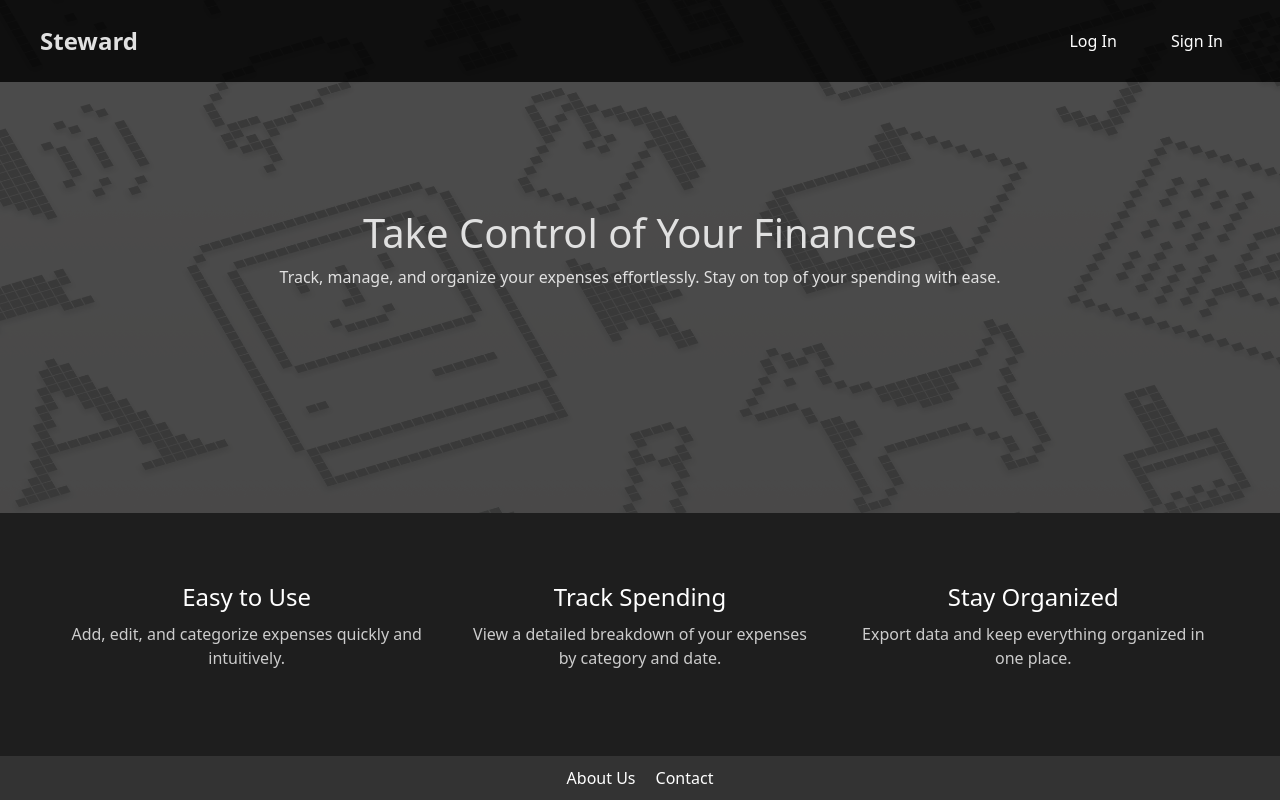
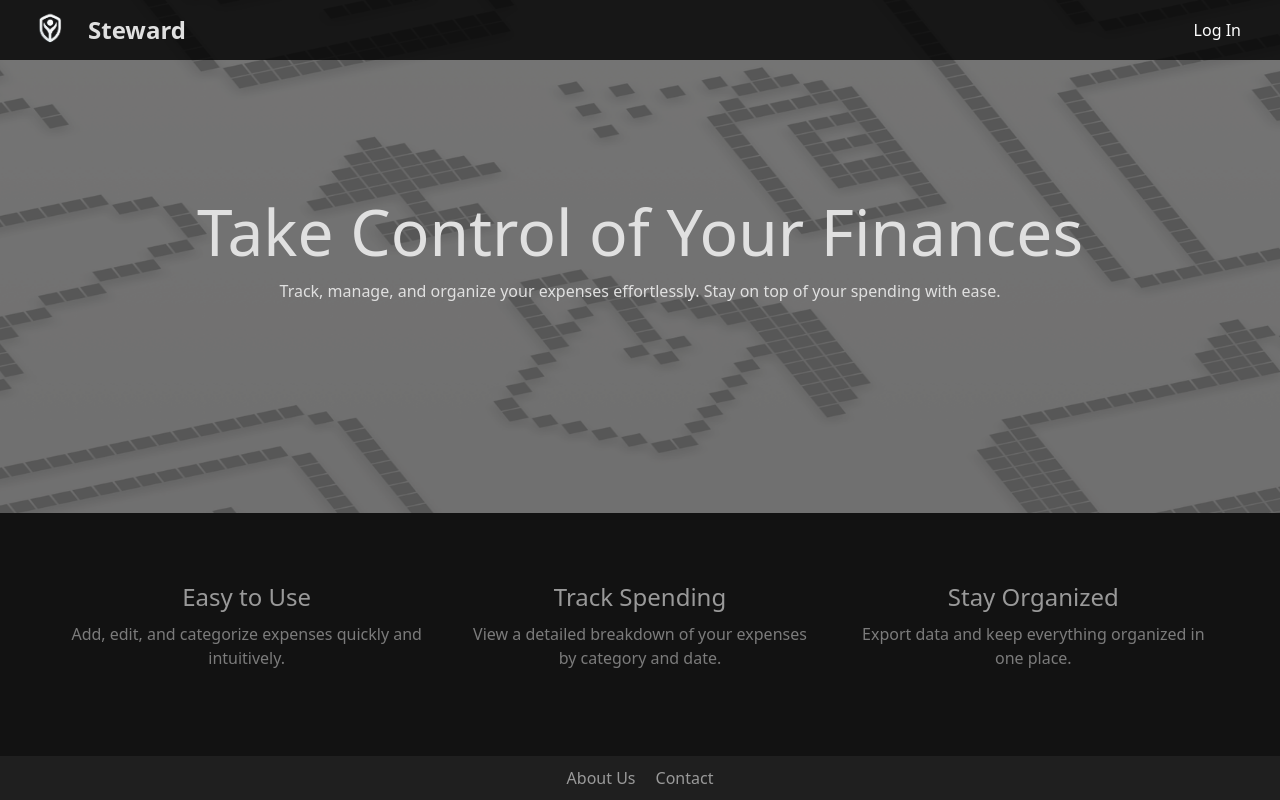
Before and after one commit to drypuddle1220/Steward-Expense, a React (Vite) app: page / in a window 1280 px wide. Built offline with nearby package versions, Linux system fonts and the light colour scheme.

Commit message:
Visual improvements
1. Added animation to both landing page and login page. So they don't look too dry
2. Delete sign up option, and merge both into Login page. And login page will update itself to register new account, or sign in.

```diff
--- a/src/components/LandingPage.module.css
+++ b/src/components/LandingPage.module.css
@@ -13,7 +13,7 @@
 	display: flex; /* Use flexbox for layout */
 	justify-content: space-between; /* Space items evenly */
 	align-items: center; /* Center items vertically */
-	padding: 20px; /* Add some padding */
+	padding: 2px; /* Add some padding */
 	position: absolute; /* Position at the top */
 	width: 100%; /* Full width */
 	background-color: rgba(0, 0, 0, 0.8); /* Semi-transparent background */
@@ -25,6 +25,13 @@
 	font-weight: bold;
 	margin-left: 20px;
 	color: #e0e0e0; /* Light color for logo */
+	display: flex;
+	align-items: center;
+}
+
+.stewardlogo {
+	height: 3.5rem; /* Adjust size as needed */
+	margin-right: 10px; /* Space between logo and text */
 }
 
 .logInBtn,
@@ -56,9 +63,28 @@
 	align-items: center;
 	padding: 50px;
 	background: url("../assets/hero-image.png") no-repeat center center/cover,
-		linear-gradient(to bottom right, #333333, #000000);
-	opacity: 0.95; /* Adjust the opacity for a subtle effect */
-	animation: fadeIn 1s forwards;
+		linear-gradient(to bottom right, #1c1c1c, #000000);
+
+	background-size: 200% 200%;
+	animation: gradientAnimation 40s ease infinite; /* Slow down the movement */
+}
+
+@keyframes gradientAnimation {
+	0% {
+		background-position: 0% 0%; /* Start at the top-left */
+	}
+	25% {
+		background-position: 50% 0%; /* Move to top-center */
+	}
+	50% {
+		background-position: 100% 50%; /* Move to center-right */
+	}
+	75% {
+		background-position: 50% 100%; /* Move to bottom-center */
+	}
+	100% {
+		background-position: 0% 50%; /* Return to left-center */
+	}
 }
 
 /* Keyframes for fade-in effect */
@@ -76,8 +102,12 @@
 	left: 0;
 	right: 0;
 	bottom: 0;
-	background: rgba(0, 0, 0, 0.6); /* Adjust the alpha value for darkness */
+	background: rgba(0, 0, 0, 0.4); /* Adjust the alpha value for darkness */
 	z-index: 1; /* Place it behind the text */
+}
+
+.heroSection h1 {
+	font-size: 4rem;
 }
 
 .heroSection h1,
--- a/src/components/LandingPage.tsx
+++ b/src/components/LandingPage.tsx
@@ -13,11 +13,18 @@ const LandingPage: React.FC = () => {
 		<div className={styles.landingPage}>
 			{/* Navbar */}
 			<nav className={styles.navbar}>
-				<div className={styles.logo}>Steward</div>
+				<div className={styles.logo}>
+					<img
+						src='src/assets/steward_logo.png'
+						alt='Steward Logo'
+						className={styles.stewardlogo}
+					/>
+					<div>Steward</div>
+				</div>
+
 				<div>
-					<button className={styles.logInBtn}>Log In</button>
-					<button className={styles.signInBtn} onClick={handleSignIn}>
-						Sign In
+					<button className={styles.logInBtn} onClick={handleSignIn}>
+						Log In
 					</button>
 				</div>
 			</nav>
--- a/src/components/Login.module.css
+++ b/src/components/Login.module.css
@@ -1,22 +1,42 @@
 .login-page {
-	animation: fadeIn 0.5s ease; /* Modal fade-in animation */
 	display: flex;
-	flex-direction: column;
-	justify-content: space-between;
-	min-height: 100vh;
+	justify-content: center; /* Center horizontally */
+	align-items: center; /* Center vertically */
+	height: 100vh; /* Full viewport height */
+	width: 100vw; /* Full viewport width */
 	background-color: #121212; /* Dark background for the page */
+	background: url("../assets/hero-image.png") center/cover no-repeat, #121212;
+	background-blend-mode: overlay;
+	background-size: 200% 200%;
+	animation: gradientAnimation 40s ease infinite; /* Slow down the movement */
+}
+
+@keyframes gradientAnimation {
+	0% {
+		background-position: 0% 0%; /* Start at the top-left */
+	}
+	25% {
+		background-position: 50% 0%; /* Move to top-center */
+	}
+	50% {
+		background-position: 100% 50%; /* Move to center-right */
+	}
+	75% {
+		background-position: 50% 100%; /* Move to bottom-center */
+	}
+	100% {
+		background-position: 0% 50%; /* Return to left-center */
+	}
 }
 
 .login-modal {
-	background-color: #121212; /* Dark background like Vercel */
+	background-color: #121212;
 	border: none; /* Remove the border */
 	padding: 40px; /* Increased padding for a more spacious feel */
 	width: 400px; /* Wider modal for a better layout */
-	margin: 0 auto;
 	border-radius: 8px;
 	box-shadow: 0px 4px 20px rgba(0, 0, 0, 0.3); /* Softer shadow for a floating effect */
 	animation: slideIn 0.5s ease; /* Modal slide-in animation */
-	justify-content: center;
 }
 
 h2 {
@@ -27,7 +47,7 @@ h2 {
 
 input {
 	width: 100%;
-	padding: 12px; /* Increased padding for input fields */
+	padding: 8px; /* Increased padding for input fields */
 	margin: 10px 0;
 	border: 1px solid #444; /* Darker border for inputs */
 	border-radius: 4px;
@@ -50,10 +70,11 @@ label {
 
 /* Button styles with hover effects */
 .btn {
-	padding: 10px; /* Padding for buttons */
+	padding: 6px; /* Padding for buttons */
 	border: 1px;
 	border: 1px solid transparent; /* Set a transparent border initially */
 	border-radius: 5px;
+	margin-top: 3px;
 	color: white;
 	background-color: transparent;
 	cursor: pointer;
--- a/src/components/Login.tsx
+++ b/src/components/Login.tsx
@@ -10,17 +10,31 @@ interface LoginProps {
 const Login: React.FC<LoginProps> = ({ showForm, onClose }) => {
 	const [email, setEmail] = useState("");
 	const [password, setPassword] = useState("");
+	const [confirmPassword, setConfirmPassword] = useState("");
+	const [isCreatingAccount, setIsCreatingAccount] = useState(false);
 
 	const handleSubmit = (e: React.FormEvent) => {
 		e.preventDefault();
-		console.log("Email:", email, "Password:", password);
+		if (isCreatingAccount) {
+			console.log("Creating account: ", email, password, confirmPassword);
+			if (password != confirmPassword) {
+				alert("Passwords do not match!");
+				return;
+			}
+		} else {
+			console.log("Logging in: ", email, password);
+		}
+	};
+
+	const toggleCreateAccount = () => {
+		setIsCreatingAccount(!isCreatingAccount); // Toggle between sign in and create account
 	};
 
 	return (
 		<div className={styles["login-page"]}>
 			{showForm && (
 				<div className={styles["login-modal"]}>
-					<h2>Login</h2>
+					<h2>{isCreatingAccount ? "Create Account" : "Login"}</h2>
 					<form onSubmit={handleSubmit}>
 						<div>
 							<label>Email</label>
@@ -40,13 +54,31 @@ const Login: React.FC<LoginProps> = ({ showForm, onClose }) => {
 								required
 							/>
 						</div>
+						{isCreatingAccount && (
+							<div>
+								<label>Confirm Password</label>
+								<input
+									type='password'
+									value={confirmPassword}
+									onChange={(e) =>
+										setConfirmPassword(e.target.value)
+									}
+									required
+								/>
+							</div>
+						)}
 						<button className={styles.btn} type='submit'>
-							Sign In
+							{isCreatingAccount ? "Create Account" : "Sign In"}
 						</button>
 					</form>
 
-					<button className={styles.btn} onClick={onClose}>
-						Close
+					<button
+						className={styles.btn}
+						onClick={toggleCreateAccount}
+					>
+						{isCreatingAccount
+							? "Already have an account? Sign In"
+							: "Don't have an account? Create one"}
 					</button>
 				</div>
 			)}
```
Also changed, not shown: src/assets/steward_logo.png (added).
